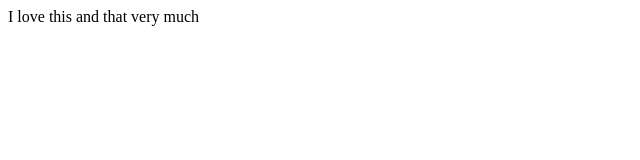
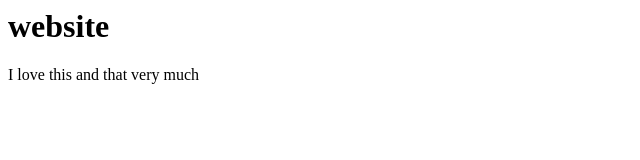
Before and after one commit to praveengith/Screwdriver, a plain HTML site: page index.html in a window 1280 px wide. Shown: the whole page, without its empty margins (0-640 px from the left). Drawn offline with Linux system fonts and the light colour scheme.

Commit message:
added hi tag to index.html

```diff
--- a/index.html
+++ b/index.html
@@ -1,3 +1,4 @@
 <html>
 <title>This is our website</title>
+<h1> website </h1>
 <p>I love this and that very much</p>
```
